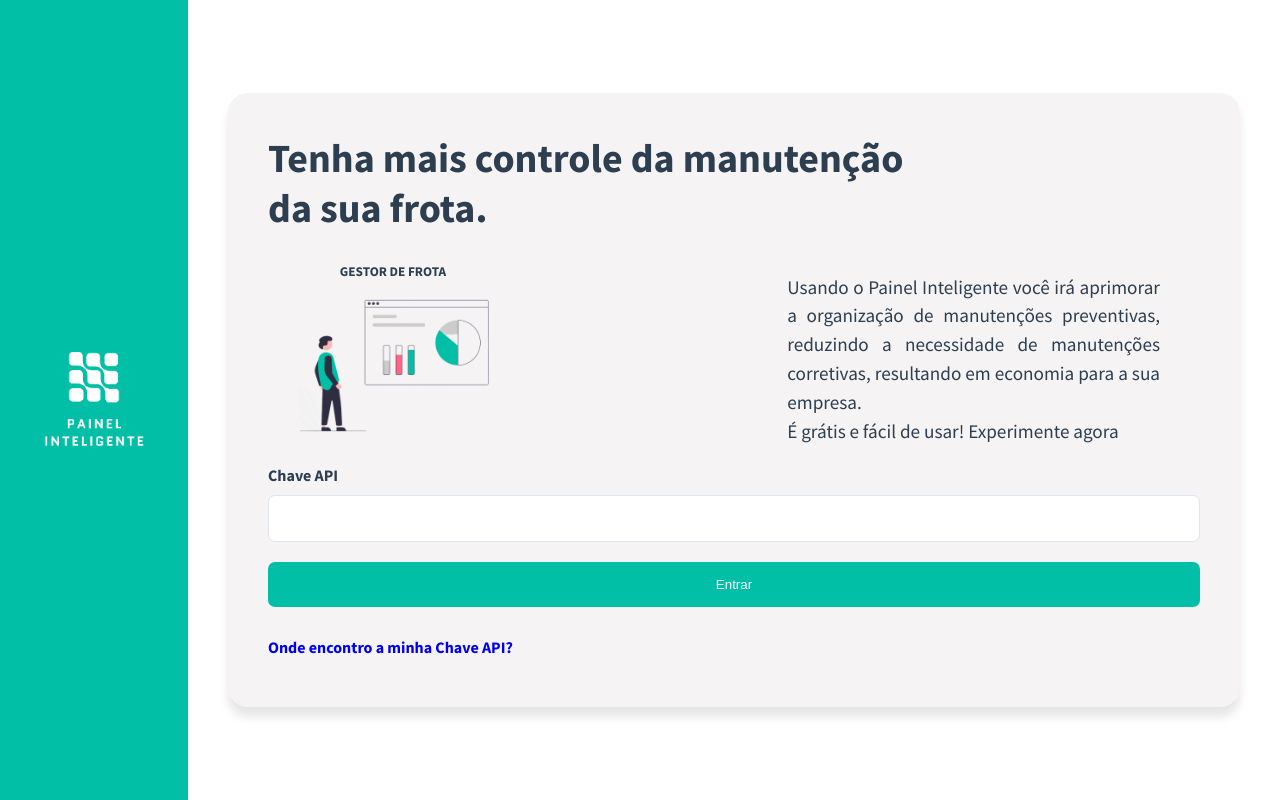
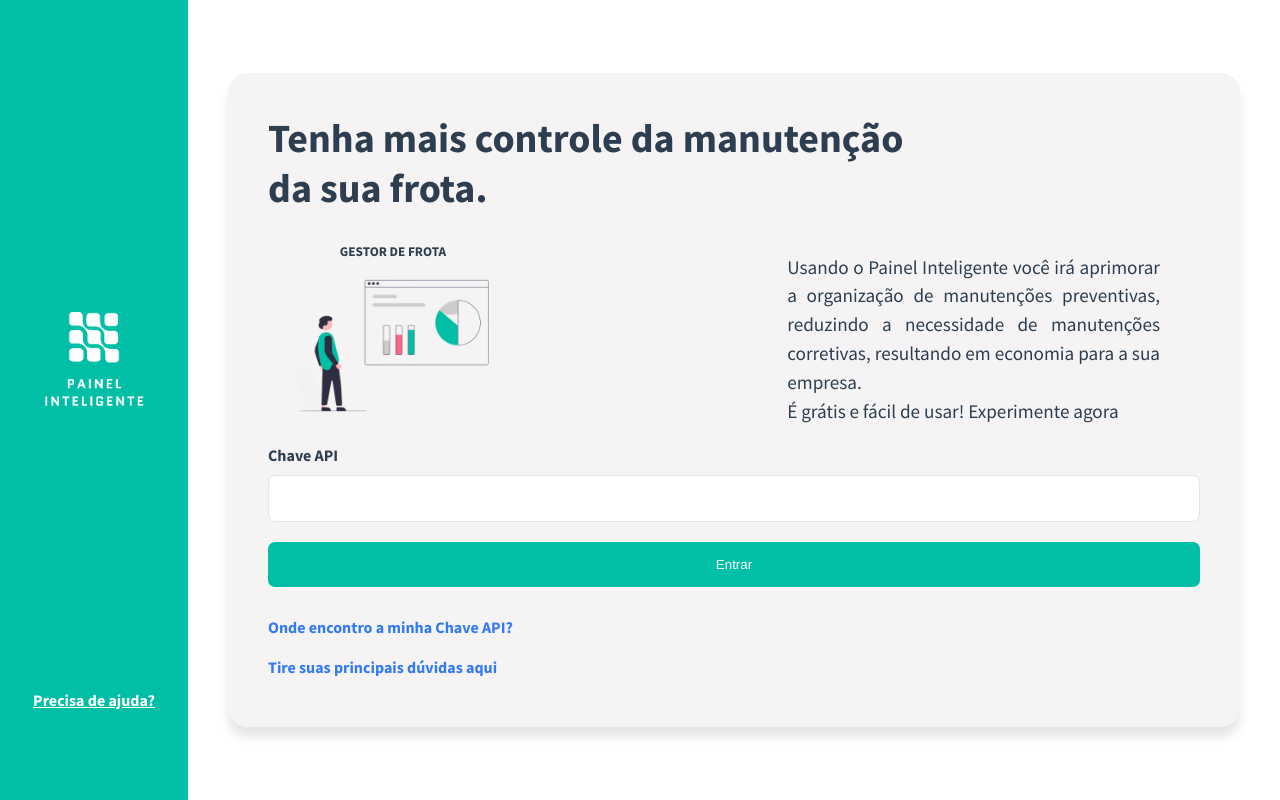
Before and after one commit to jvbfelix/app-challenge1, a Vue app: page /#/ in a window 1280 px wide. Built offline with nearby package versions, Linux system fonts and the light colour scheme; the HTML template or start-up script is replaced by a standard one.

Commit message:
add support link

```diff
--- a/src/App.vue
+++ b/src/App.vue
@@ -2,8 +2,9 @@
   <nav id="nav">
     <div></div>
     <img alt="Painel logo" src="./assets/logo.png">
-    <div v-if="!isAuthenticated"></div>
-    <p v-if="isAuthenticated" v-on:click="logout()" class="logout-btn">Sair</p>
+    <div class="nav-link"><a class="nav-btn" href="https://faqpainelinteligente.tawk.help/category/perguntas-frequentes">
+    Precisa de ajuda?</a>
+    <p class="nav-btn" v-if="isAuthenticated" v-on:click="logout()">Sair</p></div>
   </nav>
   <div class="container">
     <router-view/>
@@ -69,13 +70,17 @@ body {
     object-fit: contain;
   }
 
-  .logout-btn {
+  .nav-link {
+    min-height: 80px;
+    width: fit-content;
+    justify-self: flex-end;
+  }
+
+  .nav-btn {
     color: #FFFFFF;
     font-weight: 700;
     text-decoration: underline;
     cursor: pointer;
-    width: fit-content;
-    justify-self: flex-end;
   }
 }
 
--- a/src/views/Home.vue
+++ b/src/views/Home.vue
@@ -17,6 +17,7 @@
         <input type="text" v-model="APIkey" id="API" name="API" minlength="8" />
         <button>Entrar</button>
         <a href="https://suporte.cobli.co/pt-BR/articles/5569498-como-gerar-chaves-para-consumir-as-apis-da-cobli">Onde encontro a minha Chave API?</a>
+        <a href="https://faqpainelinteligente.tawk.help/category/perguntas-frequentes">Tire suas principais dúvidas aqui</a>
       </form>
     </div>
   </div>
@@ -153,6 +154,10 @@ export default {
     text-decoration: none;
     margin: 10px 0;
   }
+
+  a {
+    color: #317AF6;
+  }
 }
 
 @media (min-width: 1500px){
```
